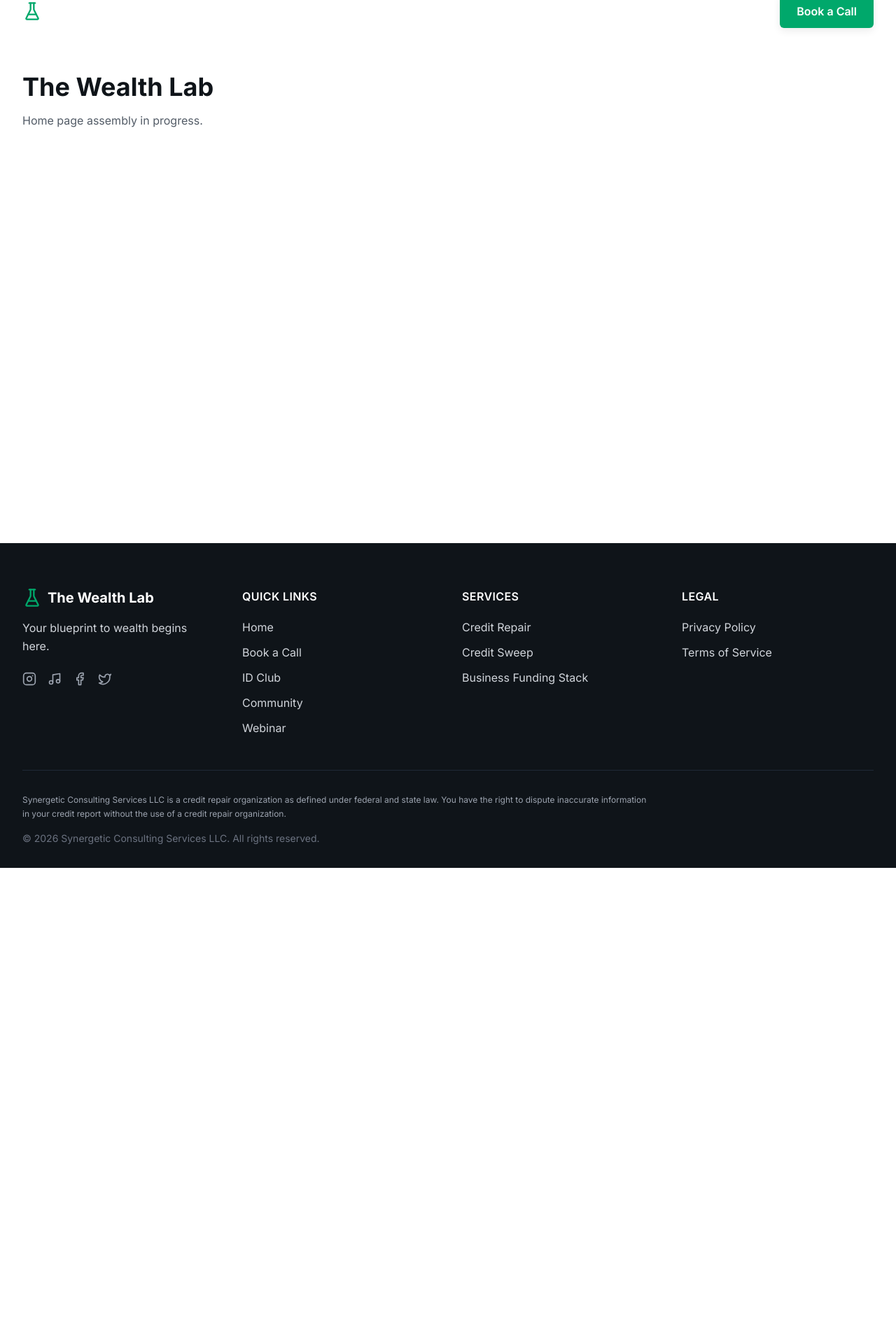
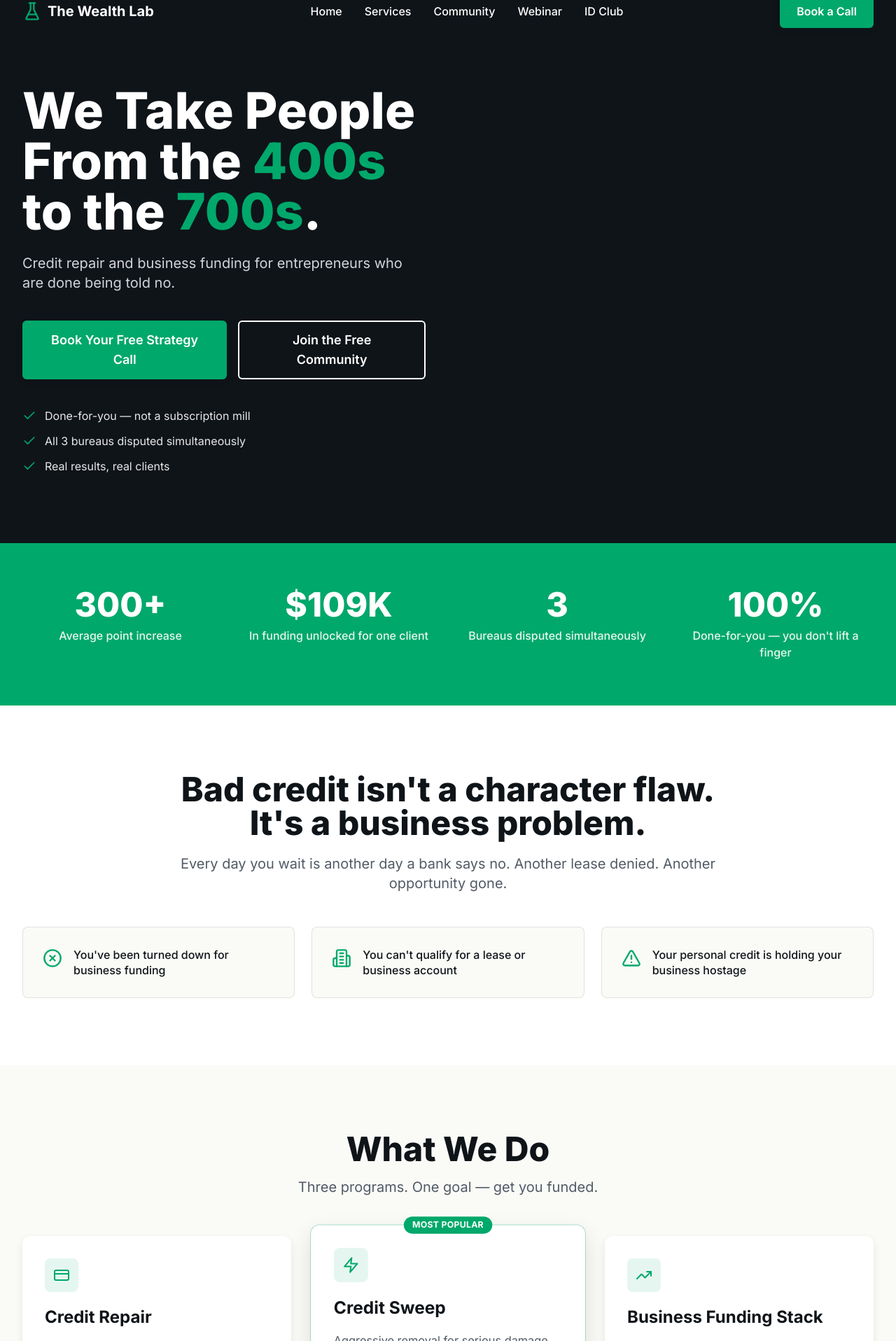
Before and after one commit to mllloyd9/synergetic-website, a React (Vite) app: page / in a window 1280 px wide. Shown: the part 24-1940 px from the top of the page at 70% size. Before the commit the page ends 1264 px from the top, so only its background shows below. Built offline with nearby package versions, Linux system fonts and the light colour scheme.

Commit message:
feat: home page assembled
13 sections in order: hero, trust, problem, services, results,
case-study, how-it-works, community, webinar, id-club,
newsletter, faq, final-cta. SEO meta tags via react-helmet-async.

Co-Authored-By: Claude Opus 4.7 <noreply@anthropic.com>

```diff
--- a/src/pages/HomePage.tsx
+++ b/src/pages/HomePage.tsx
@@ -1,13 +1,41 @@
 import React from 'react';
+import SEO from '../components/ui/SEO';
+import HeroSection from '../components/sections/home/HeroSection';
+import TrustBarSection from '../components/sections/home/TrustBarSection';
+import ProblemSection from '../components/sections/home/ProblemSection';
+import ServicesSection from '../components/sections/home/ServicesSection';
+import VideoTestimonialsSection from '../components/sections/home/VideoTestimonialsSection';
+import CaseStudySection from '../components/sections/home/CaseStudySection';
+import HowItWorksSection from '../components/sections/home/HowItWorksSection';
+import CommunitySection from '../components/sections/home/CommunitySection';
+import WebinarSection from '../components/sections/home/WebinarSection';
+import IdClubSection from '../components/sections/home/IdClubSection';
+import NewsletterSection from '../components/sections/home/NewsletterSection';
+import FAQSection from '../components/sections/home/FAQSection';
+import FinalCtaSection from '../components/sections/home/FinalCtaSection';
 
 const HomePage: React.FC = () => {
   return (
-    <div className="pt-32 pb-20 min-h-screen">
-      <div className="container-wrapper">
-        <h1 className="text-4xl font-bold text-brand-ink">The Wealth Lab</h1>
-        <p className="text-brand-slate mt-4">Home page assembly in progress.</p>
-      </div>
-    </div>
+    <>
+      <SEO
+        title="The Wealth Lab — Credit Repair & Business Funding"
+        description="We take people from the 400s to the 700s. Done-for-you credit repair and business funding for entrepreneurs who are done being told no."
+        ogImage="/marcus-community.jpg"
+      />
+      <HeroSection />
+      <TrustBarSection />
+      <ProblemSection />
+      <ServicesSection />
+      <VideoTestimonialsSection />
+      <CaseStudySection />
+      <HowItWorksSection />
+      <CommunitySection />
+      <WebinarSection />
+      <IdClubSection />
+      <NewsletterSection />
+      <FAQSection />
+      <FinalCtaSection />
+    </>
   );
 };
 
```
